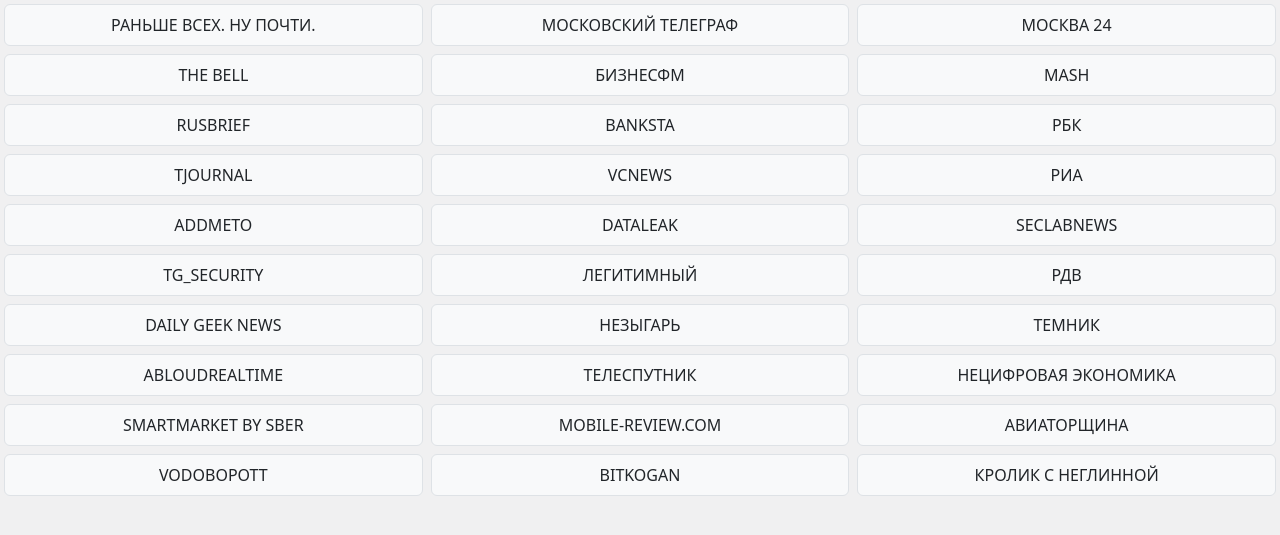
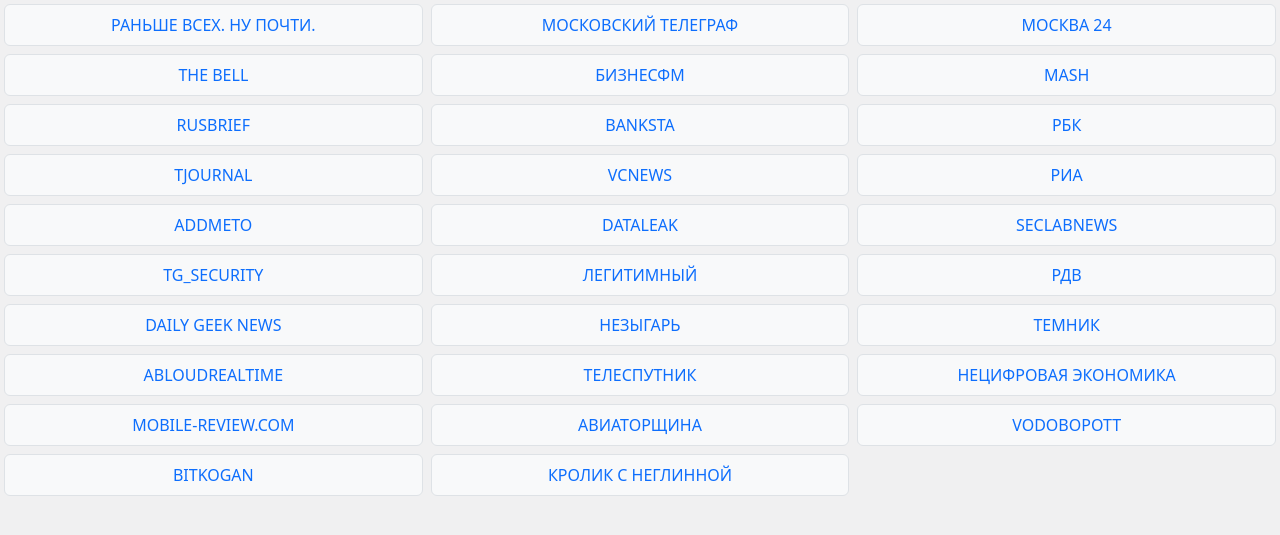
Before and after one commit to bikulov/infoscape, a FastAPI app: page / in a window 1280 px wide. Shown: the part 56-591 px from the top of the page. Run offline with FastAPI, Linux system fonts and the light colour scheme; parts of the project's set-up code (start-up, migrations or seed data) failed here and were passed over; some libraries are stand-ins or nearby versions.

Commit message:
Add links to channels, more correct header selection

```diff
--- a/app/main.py
+++ b/app/main.py
@@ -31,8 +31,9 @@ RenderedPost = namedtuple("RenderedPost", ["date", "link", "summary", "html"])
 
 
 class SourceRenderer:
-    def __init__(self, heading: str, posts: List[Post]) -> None:
+    def __init__(self, heading: str, link: str, posts: List[Post]) -> None:
         self.heading = heading
+        self.link = link
         self.posts = posts
 
     @staticmethod
@@ -81,7 +82,7 @@ async def index() -> str:
     widgets = []
     for s in config.sources.values():
         posts = db.select([s.id], 10)
-        widgets.append(SourceRenderer(s.title, posts))
+        widgets.append(SourceRenderer(heading=s.title, link=s.link, posts=posts))
 
     template = env.get_template("index.html")
 
@@ -97,7 +98,8 @@ async def get_page(page_slug: str = "top") -> str:
     for s in page.sources:
         posts = db.select([s], 10)
         widget_title = config.sources[s].title
-        widgets.append(SourceRenderer(widget_title, posts))
+        link = config.sources[s].link
+        widgets.append(SourceRenderer(heading=widget_title, link=link, posts=posts))
 
     template = env.get_template("index.html")
 
--- a/app/templates/index.html
+++ b/app/templates/index.html
@@ -35,7 +35,7 @@
             {% for widget in widgets %}
             <div class="col-lg-4 col-md-6 col-sm-12 p-1">
                 <div class="bg-light rounded border p-2">
-                    <div class="text-center text-uppercase">{{widget.heading}}</div>
+                    <div class="text-center text-uppercase"><a href="{{widget.link}}" class="text-decoration-none">{{widget.heading}}</a></div>
                     {% for post in widget.render_posts() %}
                     <span class="text-truncate d-block" data-bs-toggle="tooltip" data-bs-placement="bottom" data-bs-html="true" title="{{post.html}}">
                         <small><a href="{{post.link}}" class="font-monospace text-secondary">{{post.date}}</a></small>
--- a/config.json
+++ b/config.json
@@ -32,7 +32,6 @@
                 "SecLabNews",
                 "TG_security",
 
-                "smartmarket_news",
                 "mobilereviewcom"
 
             ]
@@ -209,13 +208,6 @@
 
         },
         {
-            "title": "SmartMarket by Sber",
-            "id": "smartmarket_news",
-            "parser": "telegram",
-            "link": "https://t.me/s/smartmarket_news"
-
-        },
-        {
             "title": "Mobile-Review.com",
             "id": "mobilereviewcom",
             "parser": "telegram",
```
Also changed, not shown: app/parsers/telegram.py (+6 -1 lines).
